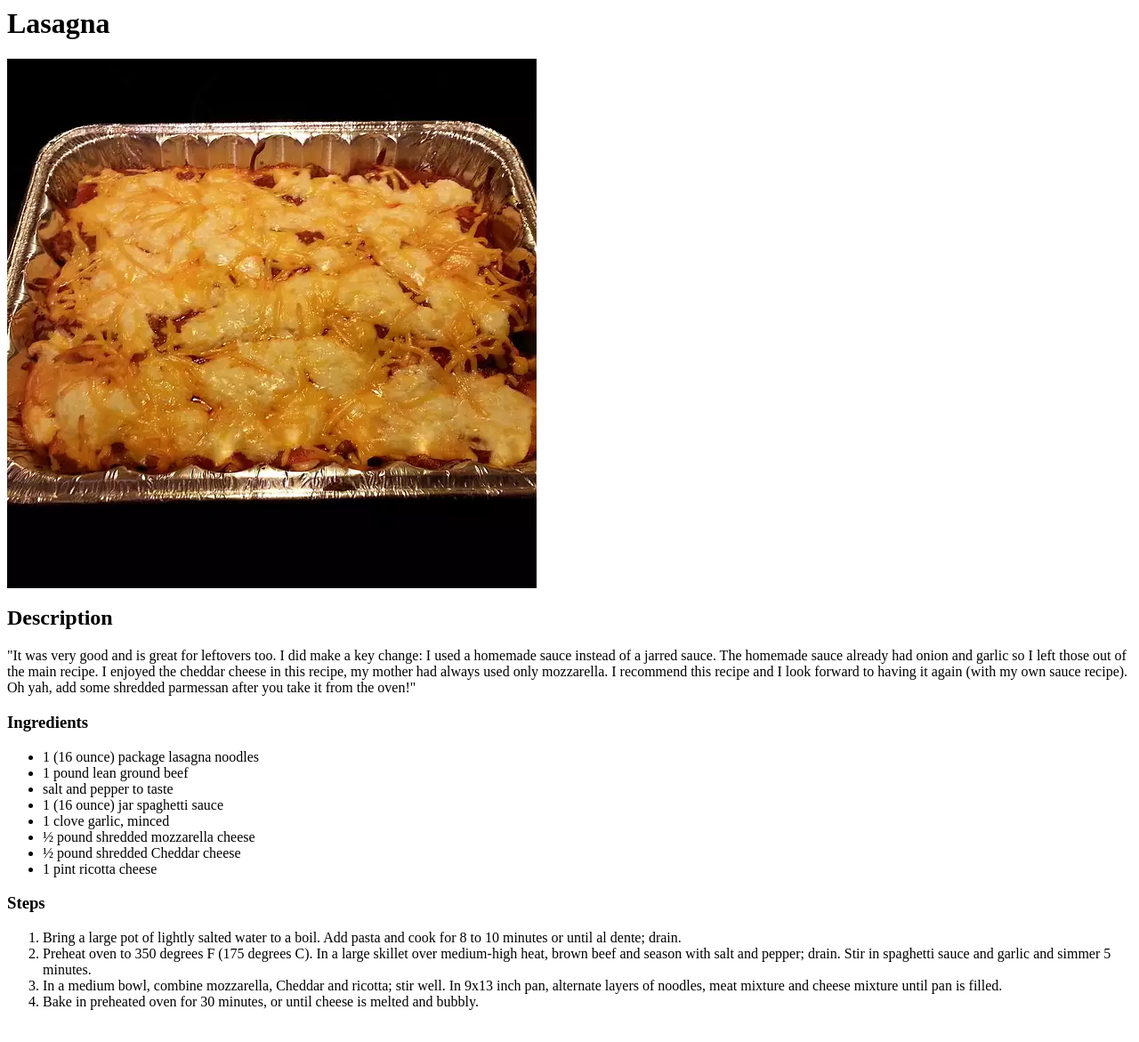
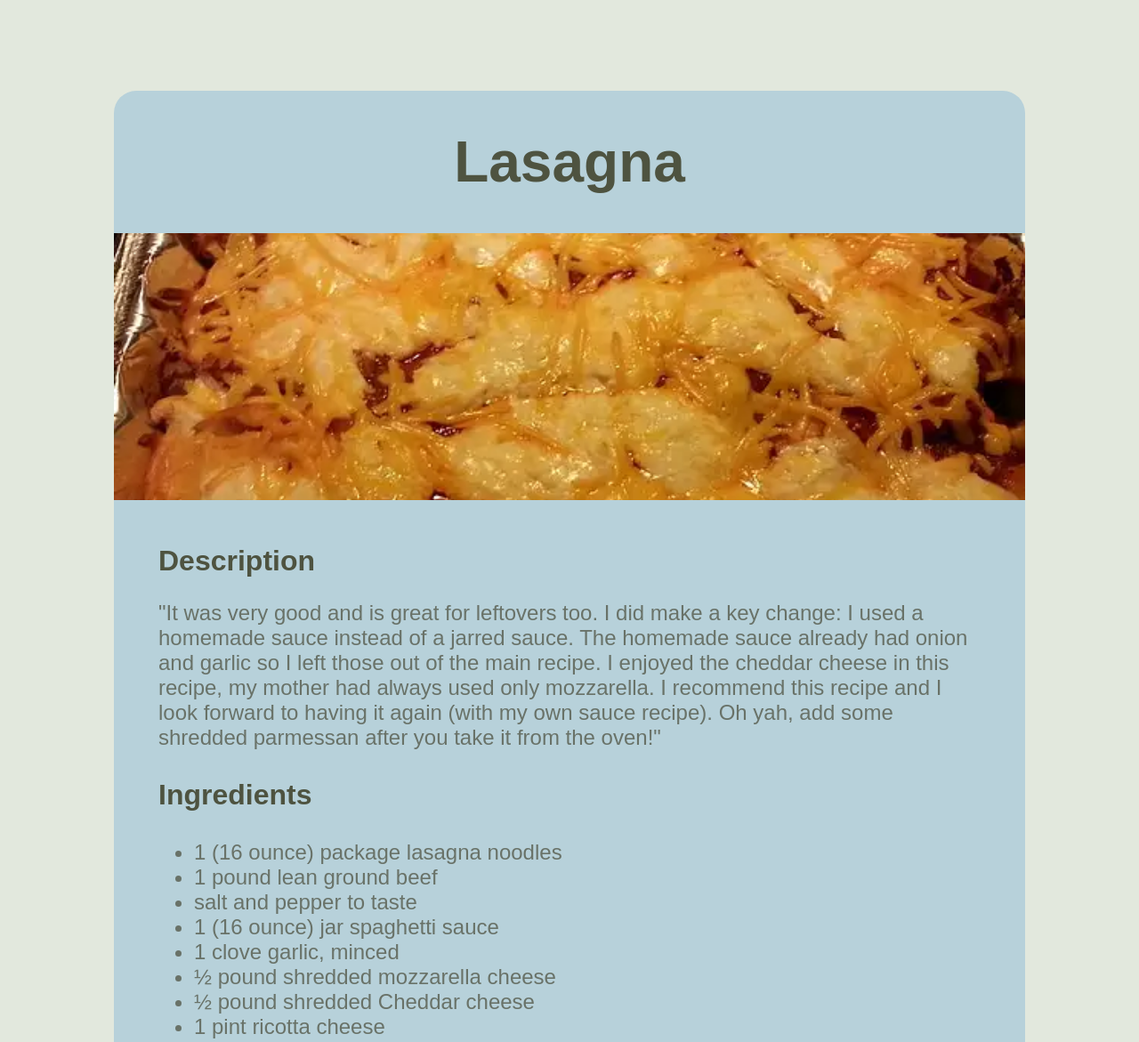
Before and after one commit to rtnario/odin-recipes, a plain HTML site: page recipes/lasagna.html in a window 1280 px wide. Shown: the top 1171 px of the page at 89% size. Drawn offline with Linux system fonts and the light colour scheme.

Commit message:
Update index and lasagna with CSS design

```diff
--- a/index.html
+++ b/index.html
@@ -3,12 +3,20 @@
     <head>
         <meta charset="utf-8">
         <title>odin-recipes</title>
+        <link rel="stylesheet" href="./style.css">
     </head>
     <body>
-        <ul>
-            <li><a href="./recipes/lasagna.html">Lasagna</a></li>
-            <li><a href="./recipes/steak.html">Steak</a></li>
-            <li><a href="./recipes/fried-chicken.html">Fried Chicken</a></li>
-        </ul>
+        <div class="container">
+            <div id="main-content">
+                <h1>Odin Recipes</h1>
+                <div id="recipes">
+                    <ul>
+                        <li><a href="./recipes/lasagna.html">Lasagna</a></li>
+                        <li><a href="./recipes/steak.html">Steak</a></li>
+                        <li><a href="./recipes/fried-chicken.html">Fried Chicken</a></li>
+                    </ul>
+                </div>
+            </div>
+        </div>
     </body>
 </html>
--- a/recipes/lasagna.html
+++ b/recipes/lasagna.html
@@ -1,6 +1,18 @@
+<!DOCTYPE html>
+<html lang="en">
+<head>
+    <meta charset="UTF-8">
+    <meta http-equiv="X-UA-Compatible" content="IE=edge">
+    <meta name="viewport" content="width=device-width, initial-scale=1.0">
+    <title>Lasagna | Odin Recipes</title>
+    <link rel="stylesheet" href="./recipe-page.css">
+</head>
+<body>
+    <div class="container">
         <h1>Lasagna</h1>
         <img src="./lasagna.webp" alt="The finished version of Brenda's Lasagna.">
 
+        <div class="recipe-content">
             <h2>Description</h2>
             <p>"It was very good and is great for leftovers too. I did make a key change: I used a homemade sauce instead of a jarred sauce. The homemade sauce already had onion and garlic so I left those out of the main recipe. I enjoyed the cheddar cheese in this recipe, my mother had always used only mozzarella. I recommend this recipe and I look forward to having it again (with my own sauce recipe). Oh yah, add some shredded parmessan after you take it from the oven!"</p>
 
@@ -23,3 +35,7 @@
                     <li>In a medium bowl, combine mozzarella, Cheddar and ricotta; stir well. In 9x13 inch pan, alternate layers of noodles, meat mixture and cheese mixture until pan is filled.</li>
                     <li>Bake in preheated oven for 30 minutes, or until cheese is melted and bubbly.</li>
                 </ol>
+        </div>
+    </div>
+</body>
+</html>
--- /dev/null
+++ b/recipes/recipe-page.css
@@ -0,0 +1,54 @@
+.container {
+    display: flex;
+    flex-direction: column;
+    background-color: #B7D1DA;
+    width: 80%;
+    min-width: 1024px;
+    margin: 102px auto;
+    border-radius: 25px;
+}
+
+.recipe-content {
+    padding: 50px;
+}
+
+body {
+    background-color: #E2E8DD;
+    color: #4E5340;
+    font-family: Ubuntu, sans-serif;
+}
+
+h1 {
+    color: #4E5340;
+    font-size: 4em;
+    text-align: center;
+}
+
+img {
+    width: 100%;
+    height: 300px;
+    margin: 0 auto;
+    object-fit: cover;
+}
+
+h2 {
+    color: #4E5340;
+    font-size: 2em;
+    margin-top: 0;
+}
+
+p {
+    color: #697268;
+    font-size: 1.5em;
+}
+
+h3 {
+    color: #4E5340;
+    font-size: 2em;
+}
+
+ul, ol {
+    color: #697268;
+    font-size: 1.5em;
+    margin: 0;
+}
--- /dev/null
+++ b/style.css
@@ -0,0 +1,36 @@
+* {
+    box-sizing: border-box;
+    margin: 0;
+    padding: 0;
+}
+
+#main-content {
+    background-color: #5F4B8BFF;
+    display: flex;
+    flex-direction: column;
+    min-width: 1024px;
+    width: 75%;
+    margin: 0 auto;
+    padding: 25px;
+    /* height: 100vh; */
+    justify-content: center;
+    align-items: center;
+}
+
+h1 {
+    color: #E69A8DFF;
+    margin-bottom: 25px;
+}
+
+#recipes {
+    width: 100%;
+    background-color: #E69A8DFF;
+    color: #5F4B8BFF;
+    padding: 20px 40px;
+}
+
+.container {
+    display: flex;
+    height: 100vh;
+    align-items: center;
+}
```
Lines whose indentation alone changed are shown as unchanged.
